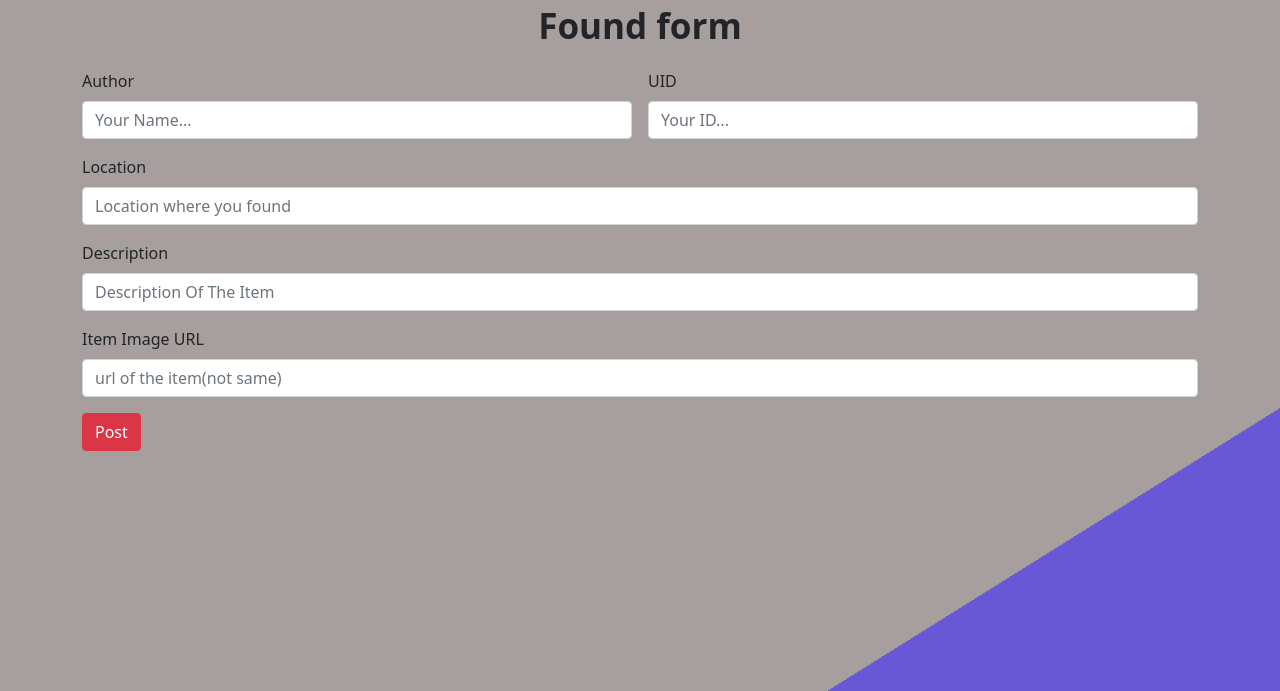
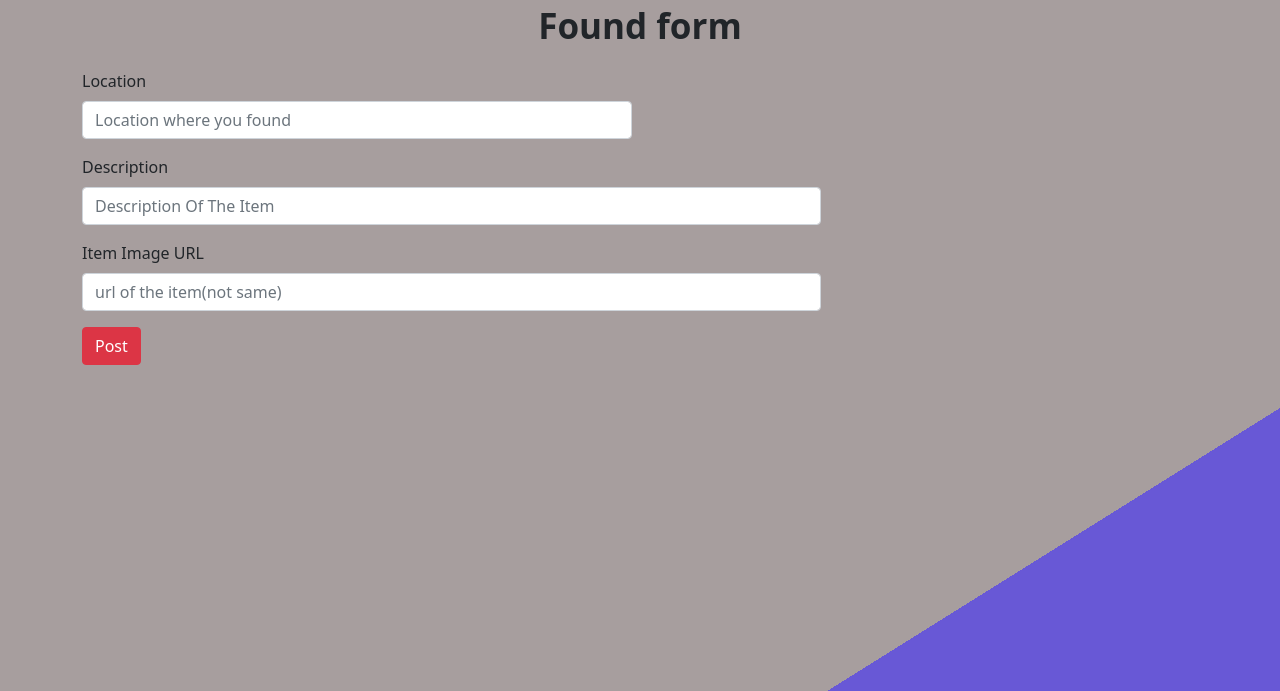
Before and after one commit to amanpandey-crypto/LostFound, a Django app: page /accounts/request/ in a window 1280 px wide. Shown: the part 72-763 px from the top of the page. Run offline with Django 3.2, Linux system fonts and the light colour scheme.

Commit message:
Update requestitem.html

```diff
--- a/accounts/templates/accounts/requestitem.html
+++ b/accounts/templates/accounts/requestitem.html
@@ -9,33 +9,23 @@
                     </div>
                     <form class="row g-3" method="POST">
                         {% csrf_token %}
-                <div class="col-md-6">
-                    <label for="author" class="form-label">Author</label>
-                    <input type="text" class="form-control" id="author" placeholder="Your Name..." name="author">
-                  </div>
-
-                <div class="col-md-6">
-                  <label for="UID" class="form-label">UID</label>
-                  <input type="text" class="form-control" id="UID" placeholder="Your ID..." name="UID">
-                </div>
-                <div class="col-12">
+                        <div class="col-6">
                             <label for="Location" class="form-label">Location</label>
                             <input type="text" class="form-control" id="Location" placeholder="Location where you found" name="Location">
                           </div>
-                <div class="col-12">
+                        <div class="col-8">
                           <label for="description" class="form-label">Description</label>
                           <input type="text" class="form-control" id="description" placeholder="Description Of The Item" name="Description">
                         </div>
-                <div class="col-12">
+                        <div class="col-8">
                           <label for="item_image" class="form-label">Item Image URL</label>
                           <input type="text" class="form-control" id="item_image" placeholder="url of the item(not same)" name="item_image">
                         </div>
 
-                <div class="col-12">
+                        <div class="col-8">
                           <button type="Submit" id="Submit" name="Submit" value="Submit" class="btn btn-danger">Post</button>
                         </div>
                       </form>
 </div>
-</div>
 
 {%endblock%}
```
Lines whose indentation alone changed are shown as unchanged.
